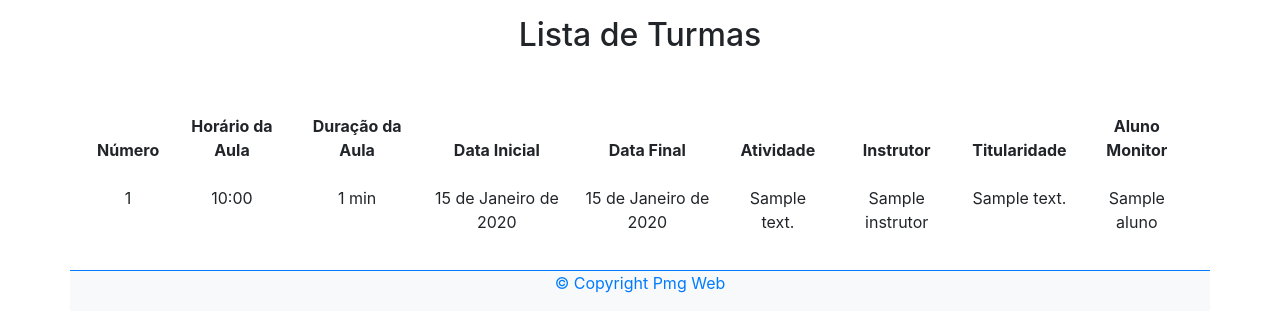
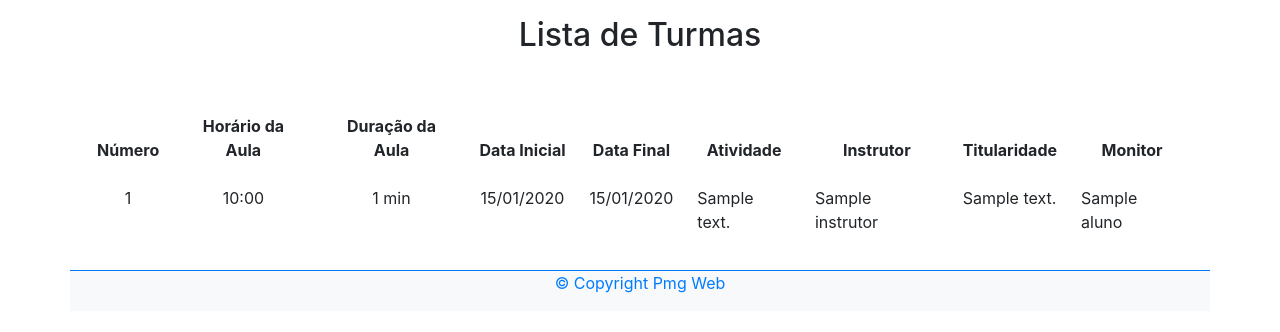
Before and after one commit to msferreira-prof/abcdosaber_uc3, a Django app: page /turma/lista/ in a window 1280 px wide. Shown: the part 90-422 px from the top of the page. Run offline with Django 4.2, Linux system fonts and the light colour scheme; tables that the repository leaves empty hold one stand-in row (values such as "Sample post").

Commit message:
ajustes de formatacao nos campos das telas de listagem

```diff
--- a/aluno/templates/aluno/listarAluno.html
+++ b/aluno/templates/aluno/listarAluno.html
@@ -56,8 +56,8 @@
                 {% for aluno in alunos %}
 
                     <tr>
-                        <td> {{ aluno.matricula }} </td>
-                        <td> {{ aluno.nome }} </td>
+                        <td class="text-center"> {{ aluno.matricula }} </td>
+                        <td class="text-left"> {{ aluno.nome }} </td>
                         <td> {{ aluno.data_inicial|date:"d/m/Y" }} </td>
                         <td> {% if aluno.data_final %} {{ aluno.data_final|date:"d/m/Y" }} {% else %} --- {% endif %}</td>
                         <td> {% if aluno.turmas %} {{ 'Sim' }} {% else %} {{ 'Não' }} {% endif %}</td>
--- a/instrutor/templates/instrutor/listarInstrutor.html
+++ b/instrutor/templates/instrutor/listarInstrutor.html
@@ -58,9 +58,9 @@
                 {% for i in instrutores %}
 
                     <tr>
-                        <td> {{ i.id }} </td>
+                        <td class="text-center"> {{ i.id }} </td>
                         <td> {{ i.rg }} </td>
-                        <td> {{ i.nome }} </td>
+                        <td class="text-left"> {{ i.nome }} </td>
                         <td> {{ i.data_Nascimento }} </td>
                         <td> {{ i.ddd }} </td>
                         <td> {{ i.telefone }} </td>
--- a/tipodeatividade/templates/tipodeatividade/listarTipoDeAtividade.html
+++ b/tipodeatividade/templates/tipodeatividade/listarTipoDeAtividade.html
@@ -53,8 +53,8 @@
                 {% for ta in tiposdeatividade %}
 
                     <tr>
-                        <td> {{ ta.codigo }} </td>
-                        <td> {{ ta.descricao }} </td>
+                        <td class="text-center"> {{ ta.codigo }} </td>
+                        <td class="text-left"> {{ ta.descricao }} </td>
                     </tr>
 
                 {% endfor %}
--- a/titulo/templates/titulo/listarTitulo.html
+++ b/titulo/templates/titulo/listarTitulo.html
@@ -53,8 +53,8 @@
                 {% for t in titulos %}
 
                     <tr>
-                        <td> {{ t.codigo }} </td>
-                        <td> {{ t.descricao }} </td>
+                        <td class="text-center"> {{ t.codigo }} </td>
+                        <td class="text-left"> {{ t.descricao }} </td>
                     </tr>
 
                 {% endfor %}
--- a/turma/templates/turma/listarTurma.html
+++ b/turma/templates/turma/listarTurma.html
@@ -53,7 +53,7 @@
                         <th>Atividade</th>
                         <th>Instrutor</th>
                         <th>Titularidade</th>
-                        <th>Aluno Monitor</th>
+                        <th>Monitor</th>
                     </tr>
                 </thead>
 
@@ -63,15 +63,15 @@
                 {% for t in turmas %}
 
                     <tr>
-                        <td> {{ t.numero }} </td>
+                        <td class="text-center"> {{ t.numero }} </td>
                         <td> {{ t.horario_aula }} </td>
                         <td> {{ t.duracao_aula }} min </td>
-                        <td> {{ t.data_inicial }} </td>
-                        <td> {{ t.data_final }} </td>
-                        <td> {{ t.codigo_atividade.descricao }} </td>
-                        <td> {{ t.id_instrutor.nome }}
-                        <td> {{ t.id_instrutor.codigo_titulo.descricao }} </td>
-                        <td> {{ t.matricula_monitor.nome }} </td>
+                        <td> {{ t.data_inicial|date:"d/m/Y" }} </td>
+                        <td> {% if t.data_final %} {{ t.data_final|date:"d/m/Y" }} {% else %} --- {% endif %}</td>
+                        <td class="text-left"> {{ t.codigo_atividade.descricao }} </td>
+                        <td class="text-left"> {{ t.id_instrutor.nome }}
+                        <td class="text-left"> {{ t.id_instrutor.codigo_titulo.descricao }} </td>
+                        <td class="text-left"> {{ t.matricula_monitor.nome }} </td>
                     </tr>
 
                 {% endfor %}
```
